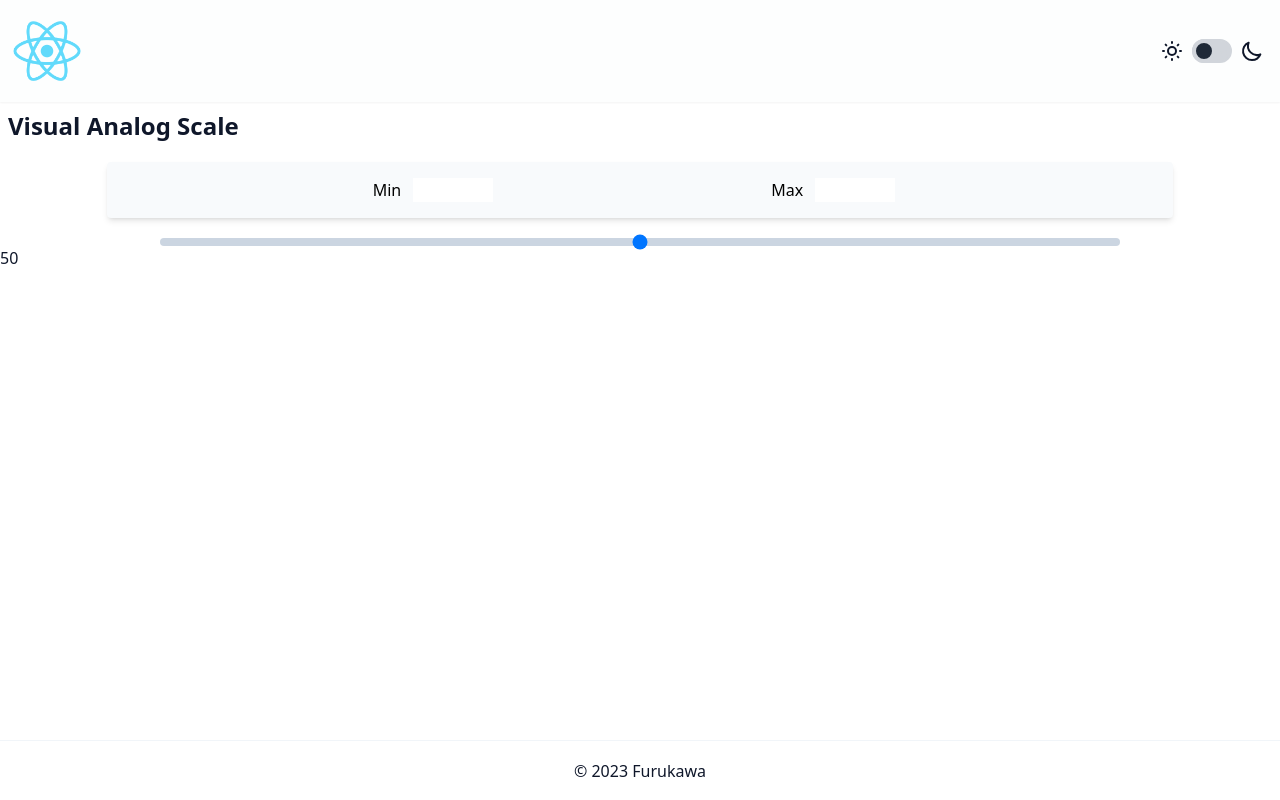
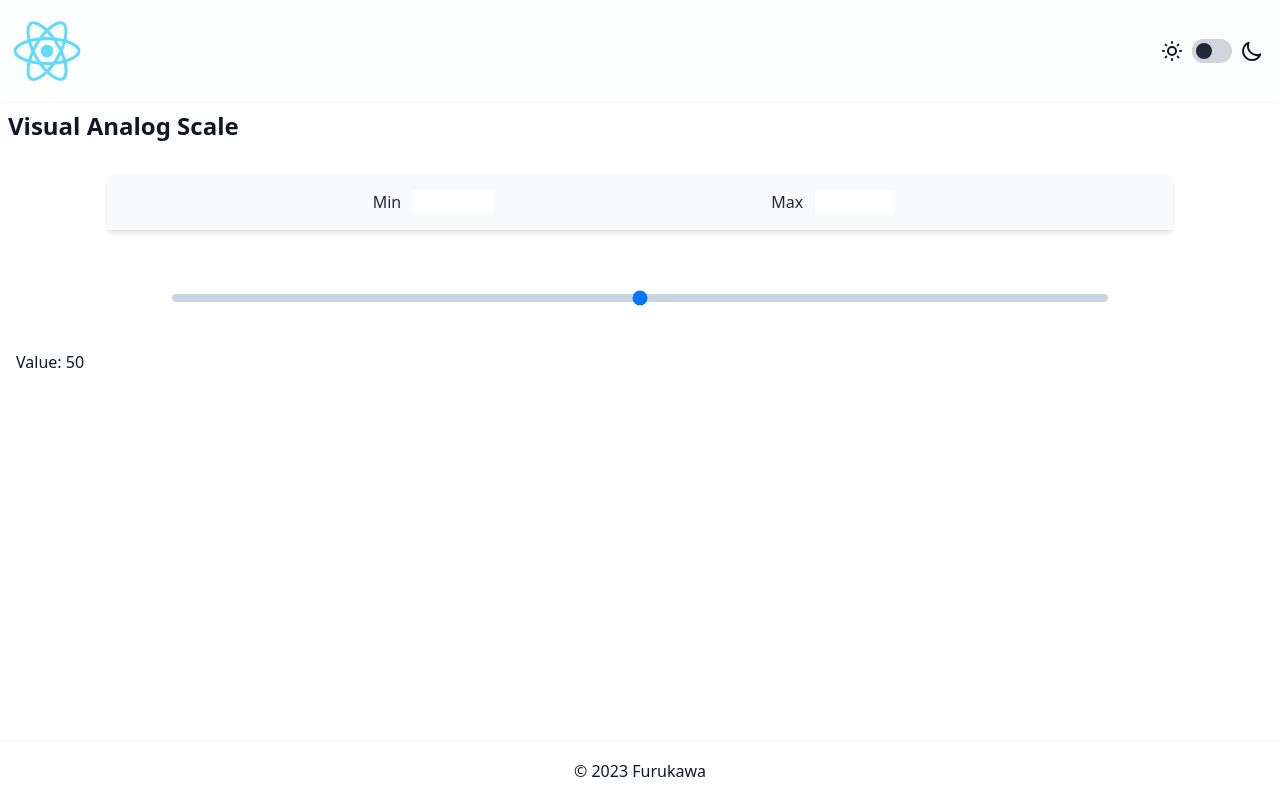
Before and after one commit to ryo-furukawa-1122/VAS, a React (Create React App) app: page / in a window 1280 px wide. Built offline with nearby package versions, Linux system fonts and the light colour scheme.

Commit message:
Made settings of range

```diff
--- a/src/App.js
+++ b/src/App.js
@@ -13,7 +13,7 @@ function App() {
     <div className='font-sans'>
       <Background />
       <Header />
-      <div className='container mx-auto relative'>
+      <div className='container mx-auto relative text-slate-800 dark:text-slate-100 flex flex-col justify-around'>
         <h1 className='text-2xl m-2 font-semibold text-slate-900 dark:text-slate-50'>
           Visual Analog Scale
         </h1>
--- a/src/components/ScaleBar.js
+++ b/src/components/ScaleBar.js
@@ -8,16 +8,16 @@ const ScaleBar = (props) => {
         setValue(event.target.value);
     }
     return (
-        <div className='flex flex-col'>
+        <div className='flex flex-col m-4'>
             <input
-                className="w-9/12 h-2 bg-slate-300 rounded-lg appearance-none cursor-pointer dark:bg-slate-600 mx-auto"
+                className="w-9/12 h-2 bg-slate-300 rounded-lg appearance-none cursor-pointer dark:bg-slate-600 mx-auto my-6"
                 type="range"
                 min={min}
                 max={max}
                 value={value}
                 onChange={handleChange}
             />
-            <p className='text-slate-900 dark:text-slate-50'>{value}</p>
+            <p className='text-slate-900 dark:text-slate-50 my-6'>Value: {value}</p>
         </div>
     )
 }
--- a/src/components/Settings.js
+++ b/src/components/Settings.js
@@ -10,7 +10,7 @@ const Settings = (props) => {
         setMin(Number(event.target.value));
     }
     return (
-        <div className='flex flex-row p-2 bg-slate-50 dark:bg-slate-700 w-5/6 mx-auto my-5 rounded shadow-md justify-evenly'>
+        <div className='flex flex-row p-2 bg-slate-50 dark:bg-slate-700 w-5/6 mx-auto my-6 rounded shadow-md justify-evenly'>
             <label className='m-2'>
                 Min
                 <input className='dark:bg-slate-500 w-20 mx-3' id='min' type={'text'} onChange={handleMin} />
```
